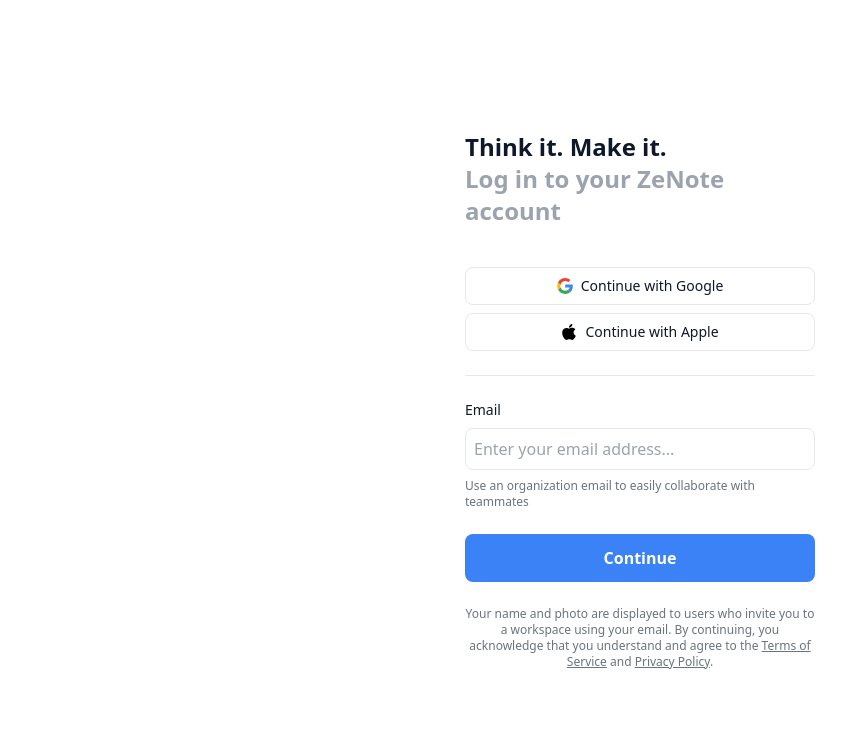
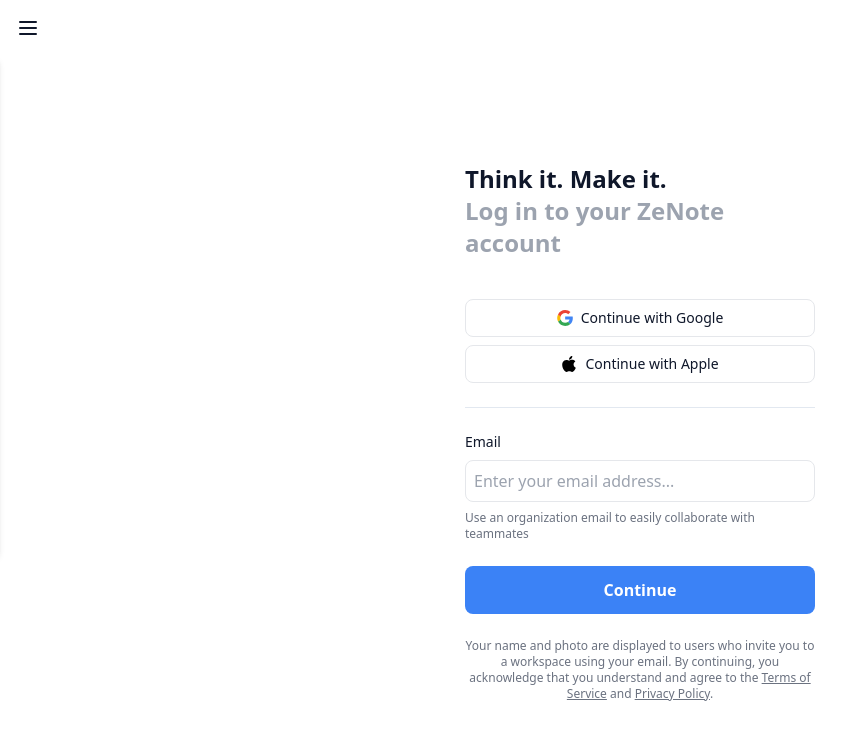
Before and after one commit to BigZhenjie/zenote, a React (Vite) app: page /home in a window 1280 px wide. Shown: the top 740 px of the page, without its empty margins (0-859 px from the left). Built offline with nearby package versions, Linux system fonts and the light colour scheme.

Commit message:
feat: add Layout component and dynamic page creation with UUID

```diff
--- /dev/null
+++ b/deno.json
@@ -0,0 +1,5 @@
+{
+  "imports": {
+    "@std/uuid": "jsr:@std/uuid@^1.0.4"
+  }
+}
--- a/package.json
+++ b/package.json
@@ -26,7 +26,8 @@
     "react-router-dom": "^7.0.1",
     "tailwind-merge": "^3.0.1",
     "tailwindcss": "^3.4.15",
-    "tailwindcss-animate": "^1.0.7"
+    "tailwindcss-animate": "^1.0.7",
+    "uuid": "^11.0.5"
   },
   "devDependencies": {
     "@tauri-apps/cli": "^2",
--- a/src/App.tsx
+++ b/src/App.tsx
@@ -4,7 +4,8 @@ import { HashRouter, Route, Routes } from "react-router-dom";
 import LoadingCircle from "./components/LoadingCircle";
 import Home from "./pages/Home";
 import { AuthProvider } from "./context/AuthContext";
-
+import Layout from "./components/Layout"; // Importing Layout component
+import Page from "./pages/Page";
 // Lazy imports
 const Login = lazy(() => import("./pages/Login"));
 const OnBoarding = lazy(() => import("./pages/OnBoarding"));
@@ -19,13 +20,16 @@ function App() {
             </div>
           }
         >
-          <Routes>
+          <Layout>
+            <Routes>
             <Route path="/" element={<Login />} />
             <Route path="/onboarding/:email" element={<OnBoarding />} />
             <Route path="/home" element={<Home />} />
+            <Route path="/:pageId" element={<Page />} />
             {/*route for 404*/}
             <Route path="*" element={<div>404</div>} />
-          </Routes>
+            </Routes>
+          </Layout>
         </Suspense>
       </HashRouter>
     </AuthProvider>
--- /dev/null
+++ b/src/components/Layout.tsx
@@ -0,0 +1,35 @@
+import React, {useState} from 'react';
+import HoverSidebar from './home/sidebar/HoverSidebar'; // Placeholder import
+import MenuButton from './ui/MenuButton'; // Placeholder import
+import { useAuth } from '../context/AuthContext'; // Placeholder import
+import { useHover } from '../hooks/useHover'; // Placeholder import
+
+const Layout: React.FC<{ children: React.ReactNode }> = ({ children }) => {
+  const [isMenuOpen, setIsMenuOpen] = useState(false);
+    const [isCursorOnMenu, setIsCursorOnMenu] = useState(false);
+    const [menuRef, isHoverMenu] = useHover();
+
+  return (
+    <div className="flex h-screen">
+      <div className="absolute flex">
+        <HoverSidebar
+          isHovered={isHoverMenu}
+          isCursorOnMenu={isCursorOnMenu}
+          setIsCursorOnMenu={setIsCursorOnMenu}
+        />
+        <MenuButton
+          menuRef={menuRef}
+          isMenuOpen={isMenuOpen} // Placeholder value
+          setIsMenuOpen={setIsMenuOpen} // Placeholder function
+          isHoverMenu={isHoverMenu}
+          isCursorOnMenu={isCursorOnMenu}
+        />
+      </div>
+      <div className="flex-grow p-8">
+        {children}
+      </div>
+    </div>
+  );
+};
+
+export default Layout;
--- a/src/components/home/page/NewPageButton.tsx
+++ b/src/components/home/page/NewPageButton.tsx
@@ -1,8 +1,20 @@
 import { Plus } from "lucide-react";
+import { useNavigate } from "react-router-dom";
+import { v4 as uuidv4 } from 'uuid';
 
 const NewPageButton = () => {
+  const navigate = useNavigate();
+
+  const handleCreatePage = () => {
+    const newPageId = uuidv4();
+    navigate(`/${newPageId}`);
+  };
+
   return (
-    <button className="relative w-36 h-36 rounded-2xl border-[1px] hover:border-gray-300 hover:shadow-md">
+    <button
+      className="relative w-36 h-36 rounded-2xl border-[1px] hover:border-gray-300 hover:shadow-md"
+      onClick={handleCreatePage}
+    >
       <div className="absolute top-0 left-0 right-0 h-[30%] bg-ze-light rounded-t-2xl"/>
       <div className="absolute top-[30px] left-7 border-[3px] rounded-lg w-6 h-6 flex items-center justify-center">
         <Plus className="text-[#37352f] opacity-25" size={20}/>
--- /dev/null
+++ b/src/pages/Page.tsx
@@ -0,0 +1,15 @@
+import React from 'react';
+import { useParams } from 'react-router-dom';
+
+const Page = () => {
+  const { pageId } = useParams<{ pageId: string }>();
+
+  return (
+    <div>
+      <h1>Page ID: {pageId}</h1>
+      <p>This is the content for the page with ID: {pageId}</p>
+    </div>
+  );
+};
+
+export default Page;
```
Also changed, not shown: 1 other file (tests, documents, lock files or other folders). Lines whose indentation alone changed are shown as unchanged.
